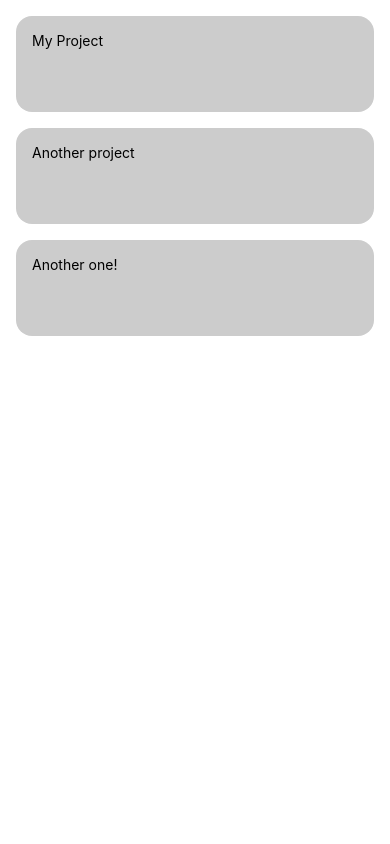
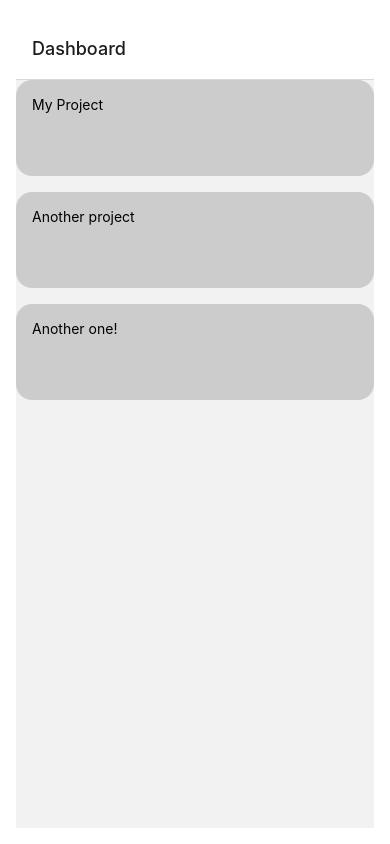
Before and after one commit to Roxanoel/rethread, a React Native app: screen / in a window 390 px wide. Built offline with nearby package versions, Linux system fonts and the light colour scheme.

Commit message:
Registered Dashboard as screen
+ Added params

```diff
--- a/App.js
+++ b/App.js
@@ -1,24 +1,33 @@
-import 'react-native-gesture-handler';
+import "react-native-gesture-handler";
 
 import { StatusBar } from "expo-status-bar";
 import { StyleSheet, SafeAreaView, View } from "react-native";
 import { NavigationContainer } from "@react-navigation/native";
+import { createStackNavigator } from "@react-navigation/stack";
 
 import Dashboard from "./screens/Dashboard";
 
 import * as MOCKDATA from "./dev/mock-data.json";
+
+const Stack = createStackNavigator();
 
 export default function App() {
   const projects = JSON.parse(JSON.stringify(MOCKDATA.projects));
 
   return (
     <SafeAreaView style={styles.outerContainer}>
-      <NavigationContainer>
       <View style={styles.innerContainer}>
-        <Dashboard projectsData={projects} />
+        <NavigationContainer>
+          <Stack.Navigator>
+            <Stack.Screen
+              name="Dashboard"
+              component={Dashboard}
+              initialParams={{ projectsData: projects }}
+            />
+          </Stack.Navigator>
+          <StatusBar style="auto" />
+        </NavigationContainer>
       </View>
-      <StatusBar style="auto" />
-      </NavigationContainer>
     </SafeAreaView>
   );
 }
@@ -26,14 +35,13 @@ export default function App() {
 const styles = StyleSheet.create({
   outerContainer: {
     flex: 1,
-    backgroundColor: "#fff",
     alignItems: "center",
     justifyContent: "center",
     width: "100%",
   },
   innerContainer: {
     flex: 1,
-    width: '100%',
+    width: "100%",
     padding: 16,
   },
 });
--- a/screens/Dashboard.js
+++ b/screens/Dashboard.js
@@ -2,8 +2,10 @@ import { FlatList, StyleSheet } from "react-native";
 import ProjectCard from "../components/dashboard/ProjectCard";
 import Spacer from "../components/util/Spacer";
 
-function Dashboard({ projectsData }) {
-  return (
+function Dashboard({ route }) {
+    const { projectsData } = route.params;
+
+    return (
     <FlatList
       contentContainerStyle={styles.projectsList}
       ItemSeparatorComponent={Spacer}
```
